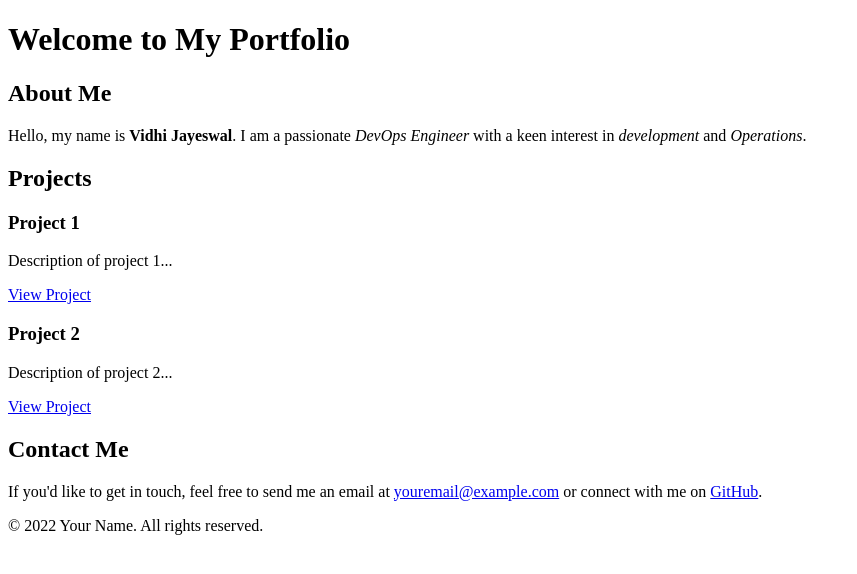
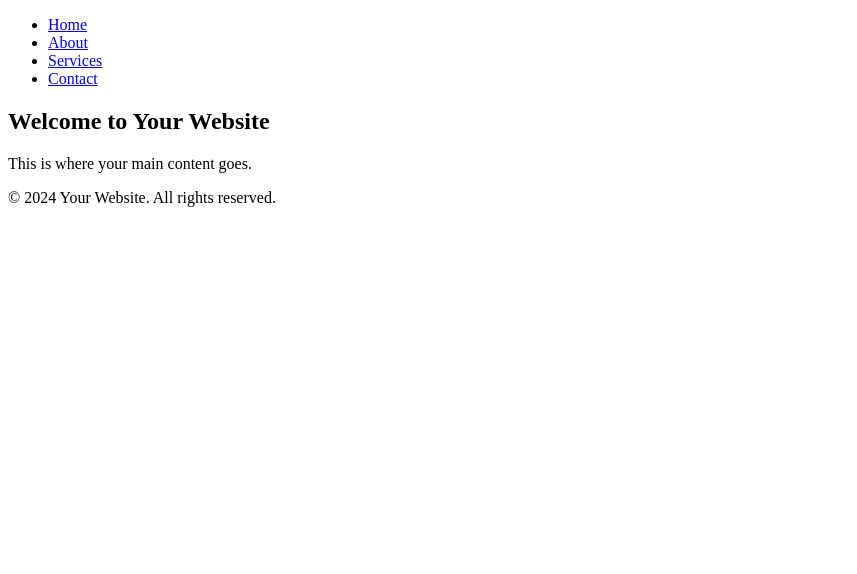
Before and after one commit to mayankj2007/mayankj2007.github.io, a plain HTML site: page index.html in a window 1280 px wide. Shown: the whole page, without its empty margins (0-857 px from the left). Drawn offline with Linux system fonts and the light colour scheme.

Commit message:
Update index.html

```diff
--- a/index.html
+++ b/index.html
@@ -1,53 +1,37 @@
 <!DOCTYPE html>
 <html lang="en">
-
 <head>
     <meta charset="UTF-8">
     <meta name="viewport" content="width=device-width, initial-scale=1.0">
-    <title>Vidhi's Portfolio</title>
-    <!-- Add your CSS stylesheets here -->
-    <link rel="stylesheet" href="styles.css">
+    <title>Your Website Title</title>
+    <link rel="stylesheet" href="styles.css"> <!-- Link to your CSS file for styling -->
 </head>
+<body>
 
-<body>
-    <header>
-        <h1>Welcome to My Portfolio</h1>
-    </header>
+<header>
+    <!-- Navigation Menu -->
+    <nav>
+        <ul>
+            <li><a href="#">Home</a></li>
+            <li><a href="#">About</a></li>
+            <li><a href="#">Services</a></li>
+            <li><a href="#">Contact</a></li>
+        </ul>
+    </nav>
+</header>
 
-    <section id="about">
-        <h2>About Me</h2>
-        <p>Hello, my name is <strong>Vidhi Jayeswal</strong>. I am a passionate <em>DevOps Engineer</em> with a keen interest in
-            <em>development</em> and <em>Operations</em>.</p>
+<main>
+    <!-- Main Content Section -->
+    <section>
+        <h1>Welcome to Your Website</h1>
+        <p>This is where your main content goes.</p>
     </section>
+</main>
 
-    <section id="projects">
-        <h2>Projects</h2>
-        <div class="project">
-            <h3>Project 1</h3>
-            <p>Description of project 1...</p>
-            <a href="#">View Project</a>
-        </div>
-        <div class="project">
-            <h3>Project 2</h3>
-            <p>Description of project 2...</p>
-            <a href="#">View Project</a>
-        </div>
-        <!-- Add more projects as needed -->
-    </section>
-
-    <section id="contact">
-        <h2>Contact Me</h2>
-        <p>If you'd like to get in touch, feel free to send me an email at <a href="mailto:youremail@example.com">youremail@example.com</a>
-            or connect with me on <a href="https://github.com/vidhi96">GitHub</a>.</p>
-    </section>
-
-    <footer>
-        <p>&copy; 2022 Your Name. All rights reserved.</p>
-    </footer>
-
-    <!-- Add your JavaScript scripts here -->
-
+<footer>
+    <!-- Footer Section -->
+    <p>&copy; 2024 Your Website. All rights reserved.</p>
+</footer>
 
 </body>
-
 </html>
```
